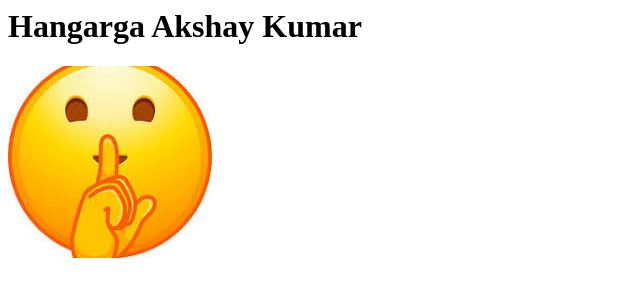
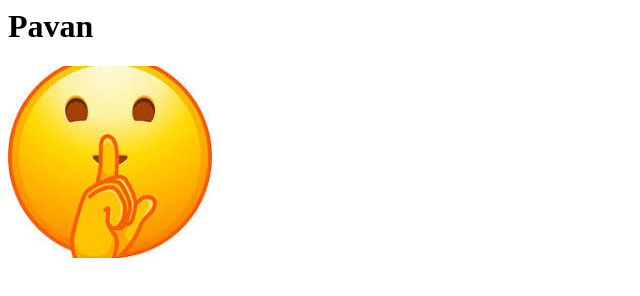
Before and after one commit to CoNfIg7952/HTMLPORTFOLIO, a plain HTML site: page index.html in a window 1280 px wide. Shown: the whole page, without its empty margins (0-640 px from the left). Drawn offline with Linux system fonts and the light colour scheme.

Commit message:
Update index.html

```diff
--- a/index.html
+++ b/index.html
@@ -1,3 +1,3 @@
-<p><h1>Hangarga Akshay Kumar</h1></p>
+<p><h1>Pavan</h1></p>
 
 <img src = "download.jpeg" alt="Gudhha mui"/>
```
